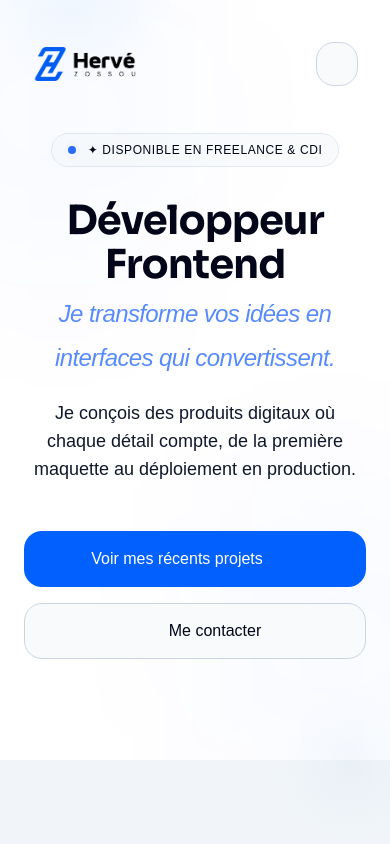
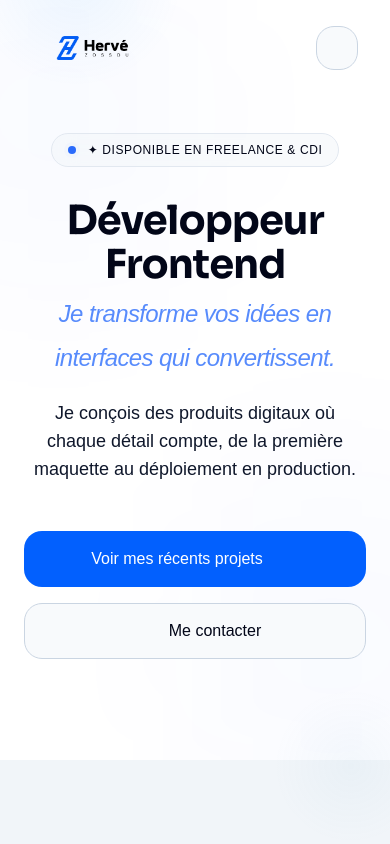
Before and after one commit to hervezossou/hz-portfolio, a Next.js app: page / in a window 390 px wide. Shown: the top 844 px of the page. Built offline with nearby package versions, Linux system fonts and the light colour scheme; some icons are missing; a web font is replaced by a local one.

Commit message:
fix: reduce logo size on mobile

```diff
--- a/src/components/ui/logo.tsx
+++ b/src/components/ui/logo.tsx
@@ -21,18 +21,18 @@ export function Logo({ className }: LogoProps) {
             <Image
                 src="/brand/logo-light.png"
                 alt="Hervé Zossou logo"
-                width={202}
+                width={200}
                 height={80}
-                className="-ml-8 h-20 w-auto object-contain transition-all group-hover:scale-105 dark:hidden"
+                className="h-12 md:h-20 w-auto object-contain transition-all group-hover:scale-105 dark:hidden"
                 priority
             />
             {/* Dark mode logo — hidden in light mode */}
             <Image
                 src="/brand/logo-dark.png"
                 alt="Hervé Zossou logo"
-                width={202}
+                width={200}
                 height={80}
-                className="-ml-8 hidden h-20 w-auto object-contain transition-all group-hover:scale-105 dark:block"
+                className="hidden h-12 md:h-20 w-auto object-contain transition-all group-hover:scale-105 dark:block"
                 priority
             />
         </Link>
```
